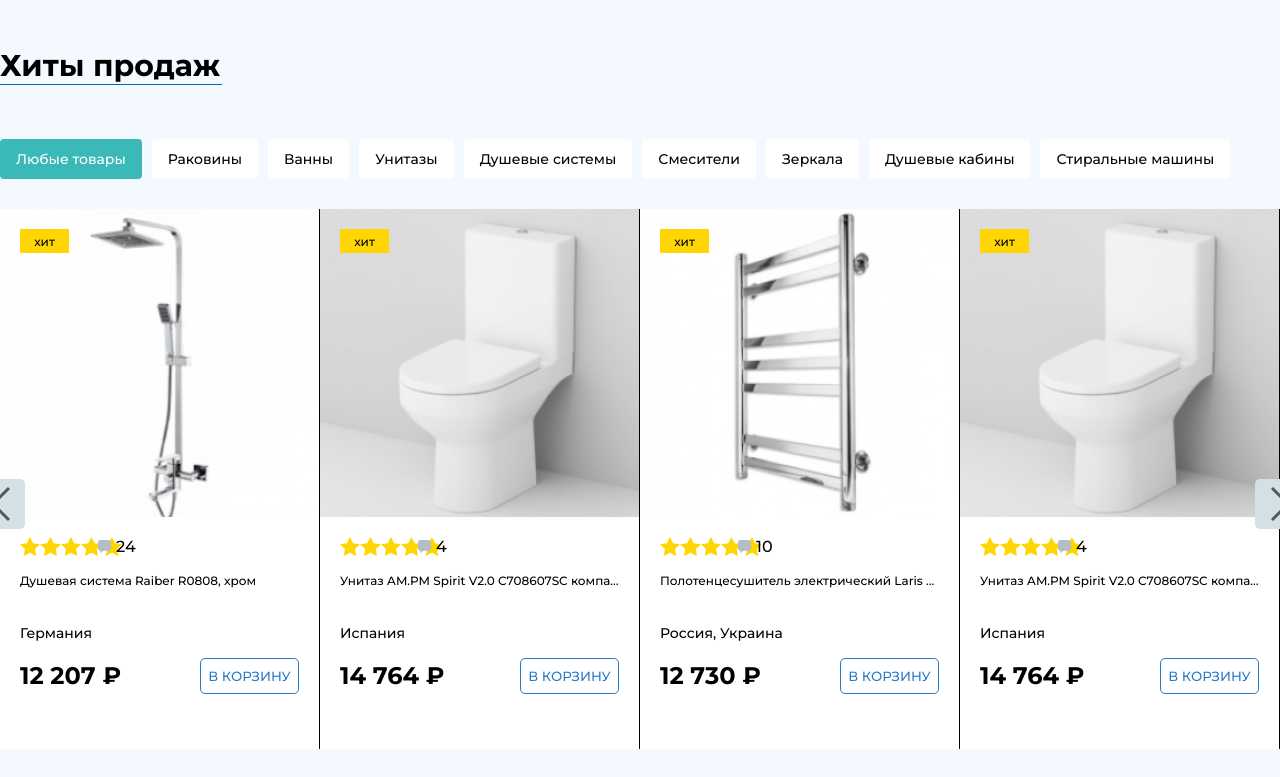
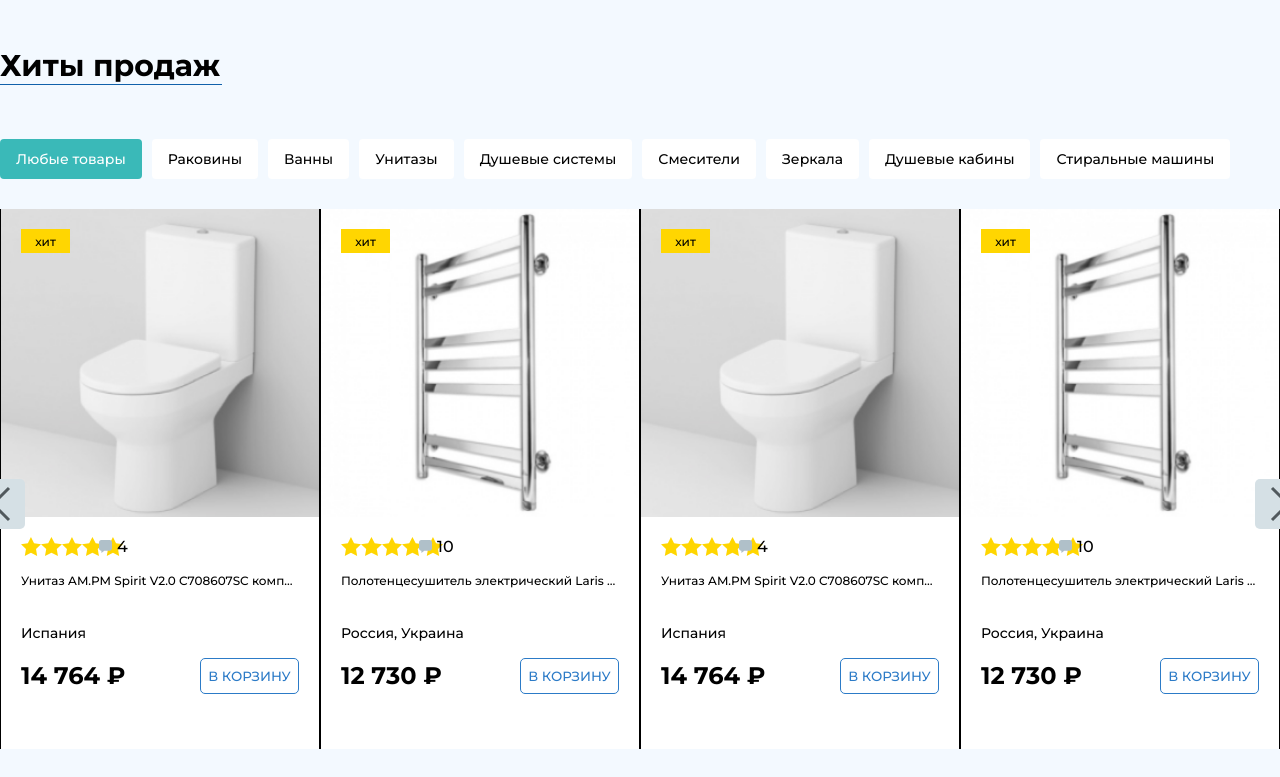
Before and after one commit to BerikKing/GGPromarket, a plain HTML site: page index.html in a window 1280 px wide. Shown: the part 1236-2013 px from the top of the page. Drawn offline with nearby package versions, Linux system fonts and the light colour scheme.

Commit message:
Slikc Add

```diff
--- a/css/style.css
+++ b/css/style.css
@@ -438,10 +438,8 @@ nav a {
   display: flex;
   flex-direction: column;
   background-color: var(--white);
-  border-right: 0.02px solid var(--black);
-}
-.hit_cards:last-child {
-  border-right: none;
+  border-right: 0.01px solid var(--black);
+  border-left: 0.01px solid var(--black);
 }
 .hit_cards_pro {
   width: 49px;
--- a/js/script.js
+++ b/js/script.js
@@ -33,11 +33,12 @@ setTimeout(function(){
 let hits = $('.hits');
 
 hits.slick({
+  infinite: true,
   slidesToShow: 4,
   slidesToScroll: 1,
   autoplay: true,
   arrows: true,
-  autoplaySpeed: 2000,
+  autoplaySpeed: 1000,
 
 });
 // $('.hits').slick({
```
